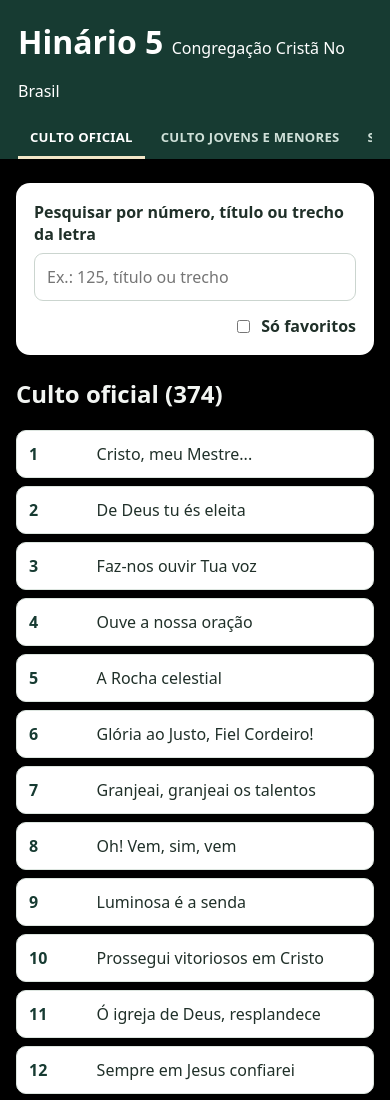
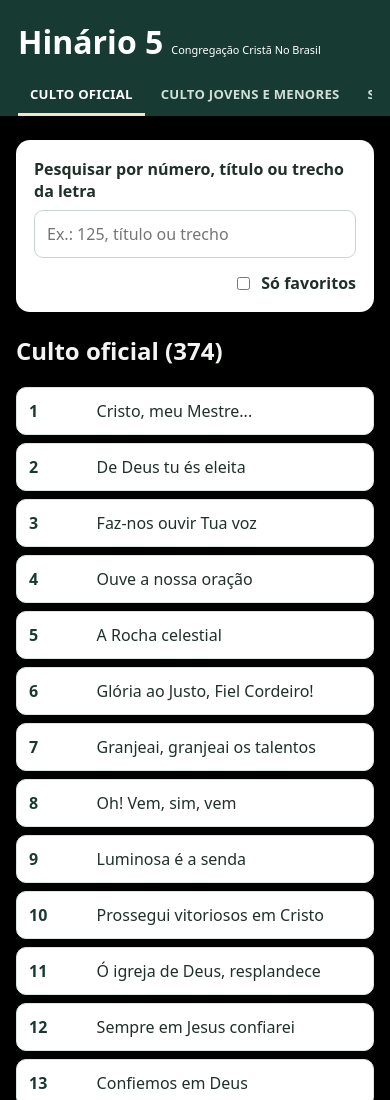
Before and after one commit to barreiros2006/hinario5-ccb, a plain HTML site: page index.html in a window 390 px wide. Shown: the top 1100 px of the page. Drawn offline with Linux system fonts and the light colour scheme.

Commit message:
Update style.css

```diff
--- a/css/style.css
+++ b/css/style.css
@@ -2,7 +2,8 @@
 body{margin:0;background:#000000;color:#203029;font:16px system-ui,-apple-system,Segoe UI,Roboto,sans-serif}
 header{background:#173b32;color:#fff;padding:20px max(18px,calc((100% - 800px)/2)) 0;padding-top:max(20px,env(safe-area-inset-top));position:sticky;top:0;z-index:5}
 h1{margin:0 0 12px}
-h1 span{font-size:1rem;font-weight:400}
+h1 {margin:0 0 12px; display:flex; align-items:baseline; gap:8px;white-space:nowrap;}
+h1 span{font-size:clamp(.65rem, 2.8vw, 1rem); font-weight:400; white-space:nowrap;}
 /* Abas: uma linha só, rolam para o lado no celular */
 .abas{display:flex;gap:4px;overflow-x:auto;scrollbar-width:none;-webkit-overflow-scrolling:touch}
 .abas::-webkit-scrollbar{display:none}
```
